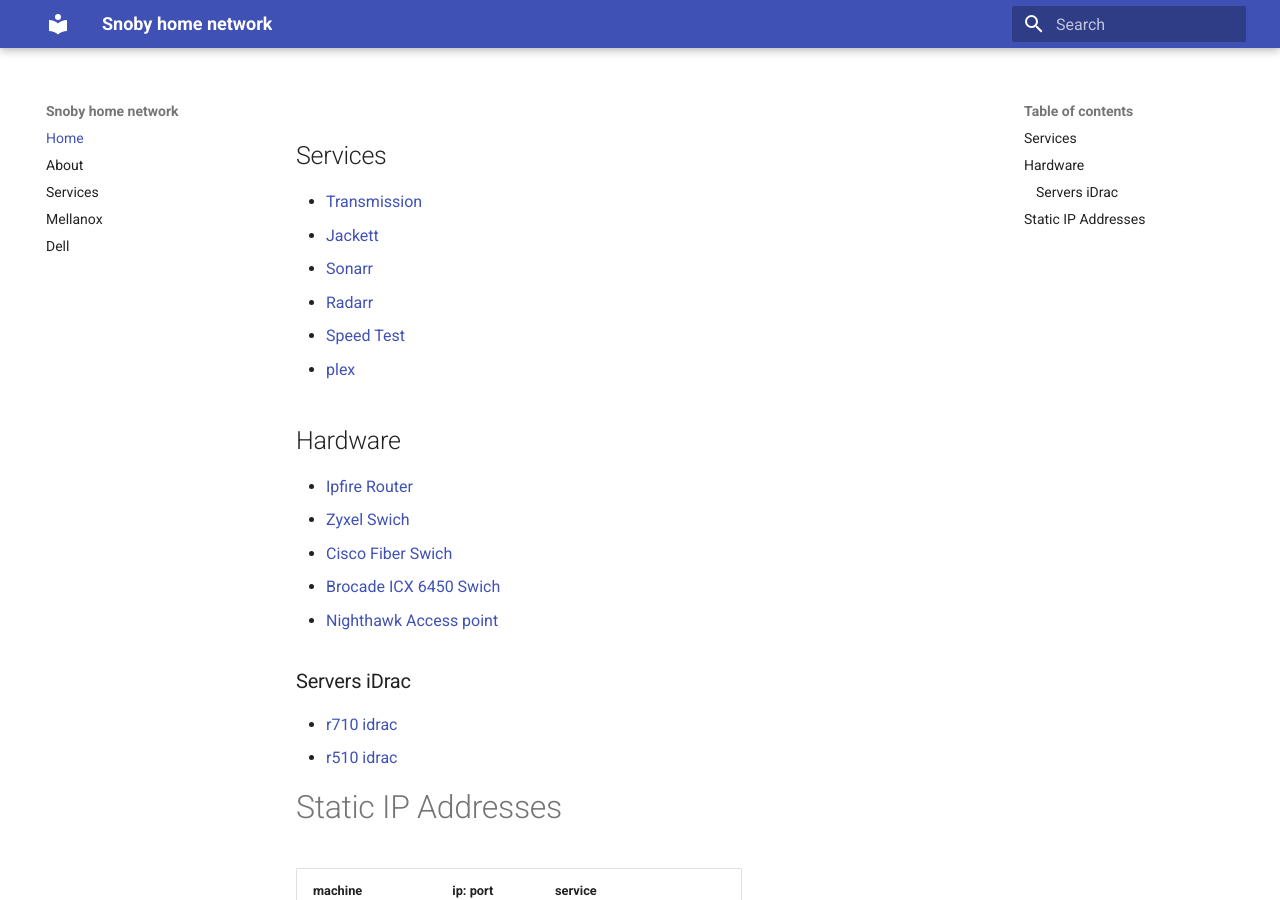
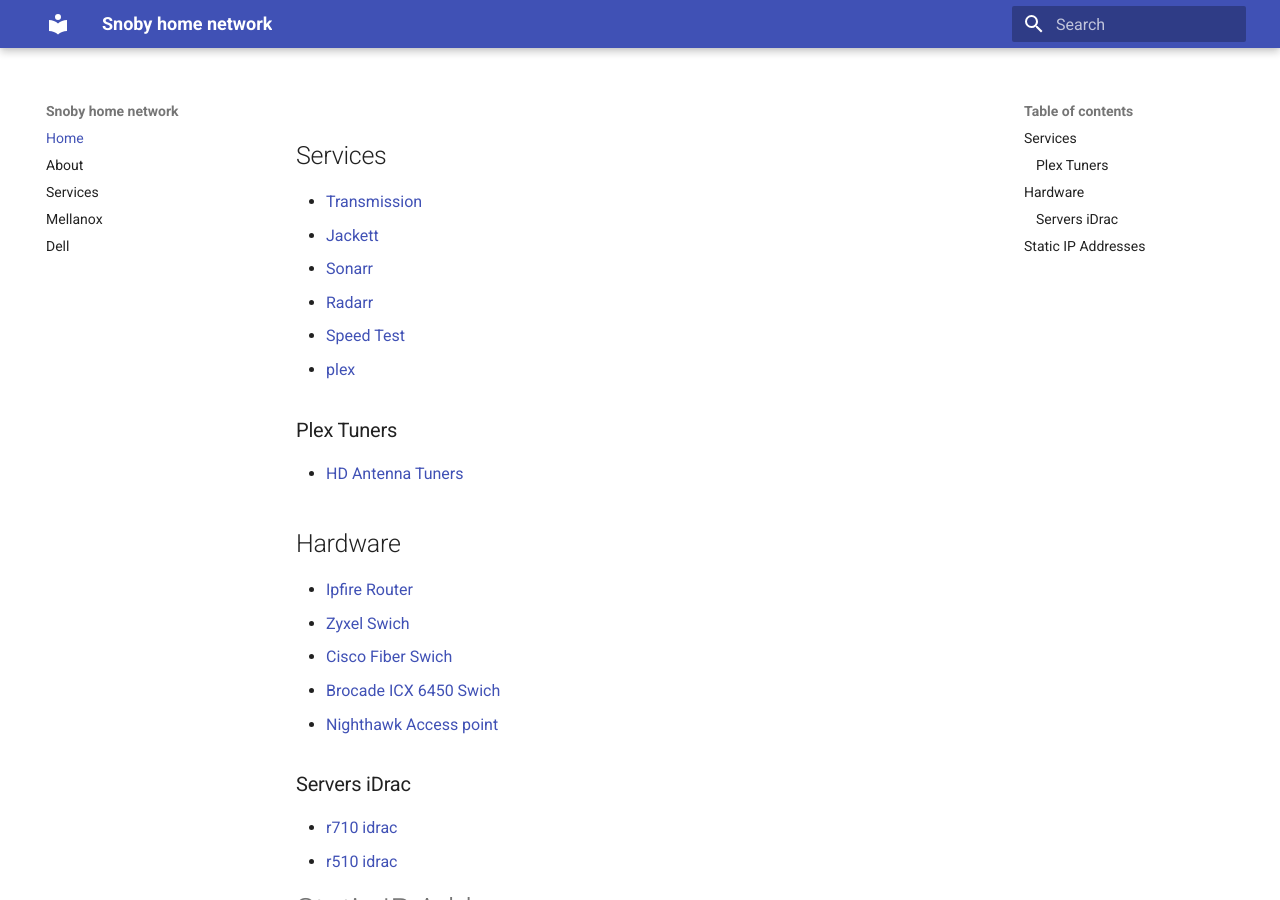
Before and after one commit to snoby/home_docs, an MkDocs documentation site: the page built from docs/docs/index.md, in a window 1280 px wide and 900 px high. Built offline with MkDocs 1.6.1 and Material for MkDocs 9.7.7, drawn with Linux system fonts in a browser that asks for light colours.

Commit message:
added hdtuner link

```diff
--- a/docs/docs/index.md
+++ b/docs/docs/index.md
@@ -7,6 +7,9 @@
 * [Radarr](http://10.0.0.131:7878){target=\_blank}
 * [Speed Test](http://10.0.0.131:12080){target=\_blank}
 * [plex ](http://10.0.0.131:32400){target=\_blank}
+
+### Plex Tuners
+* [HD Antenna Tuners](http://my.hdhomerun.com/#tab-2){target=\_blank}
 
 
 ## Hardware
```
